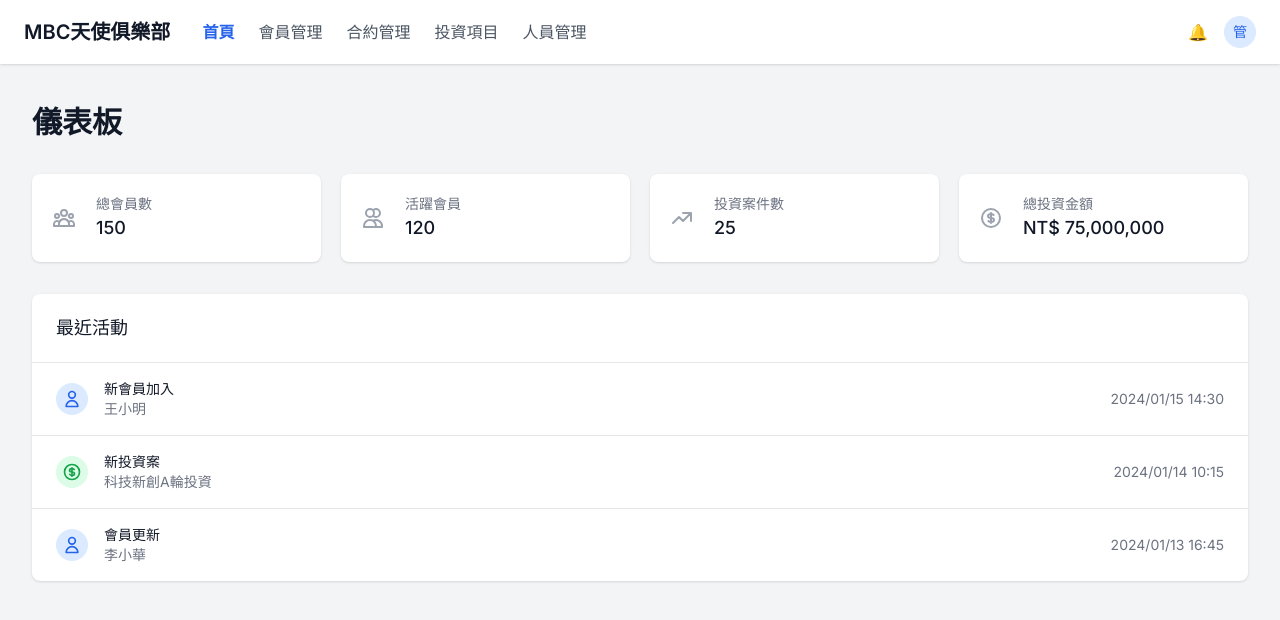
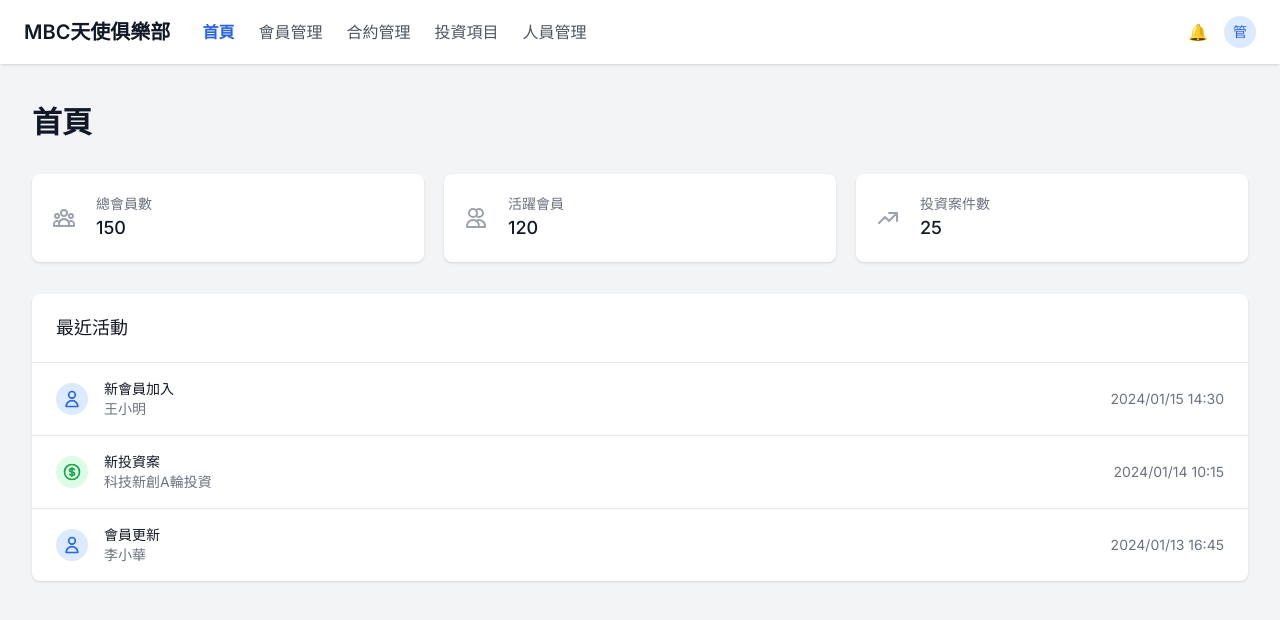
Before and after one commit to yyami731117tw/sum-crm, a Next.js app: page /dashboard in a window 1280 px wide. Shown: the top 620 px of the page. Built offline with nearby package versions, Linux system fonts and the light colour scheme.

Commit message:
refactor: 移除首頁投資金額統計

```diff
--- a/pages/dashboard.tsx
+++ b/pages/dashboard.tsx
@@ -8,7 +8,6 @@ interface DashboardStats {
   totalMembers: number
   activeMembers: number
   totalInvestments: number
-  totalAmount: number
   recentActivities: {
     id: string
     type: 'member' | 'investment'
@@ -24,7 +23,6 @@ const DashboardPage: NextPage = () => {
     totalMembers: 150,
     activeMembers: 120,
     totalInvestments: 25,
-    totalAmount: 75000000,
     recentActivities: [
       {
         id: '1',
@@ -53,7 +51,7 @@ const DashboardPage: NextPage = () => {
   return (
     <>
       <Head>
-        <title>儀表板 - MBC天使俱樂部</title>
+        <title>首頁 - MBC天使俱樂部</title>
       </Head>
       <div className="min-h-screen bg-gray-100">
         <DashboardNav />
@@ -62,14 +60,14 @@ const DashboardPage: NextPage = () => {
           <header>
             <div className="max-w-7xl mx-auto px-4 sm:px-6 lg:px-8">
               <h1 className="text-3xl font-bold leading-tight text-gray-900">
-                儀表板
+                首頁
               </h1>
             </div>
           </header>
           <main>
             <div className="max-w-7xl mx-auto sm:px-6 lg:px-8">
               {/* 統計卡片區 */}
-              <div className="mt-8 grid grid-cols-1 gap-5 sm:grid-cols-2 lg:grid-cols-4">
+              <div className="mt-8 grid grid-cols-1 gap-5 sm:grid-cols-2 lg:grid-cols-3">
                 <div className="bg-white overflow-hidden shadow rounded-lg">
                   <div className="p-5">
                     <div className="flex items-center">
@@ -135,28 +133,6 @@ const DashboardPage: NextPage = () => {
                     </div>
                   </div>
                 </div>
-
-                <div className="bg-white overflow-hidden shadow rounded-lg">
-                  <div className="p-5">
-                    <div className="flex items-center">
-                      <div className="flex-shrink-0">
-                        <svg className="h-6 w-6 text-gray-400" fill="none" stroke="currentColor" viewBox="0 0 24 24">
-                          <path strokeLinecap="round" strokeLinejoin="round" strokeWidth="2" d="M12 8c-1.657 0-3 .895-3 2s1.343 2 3 2 3 .895 3 2-1.343 2-3 2m0-8c1.11 0 2.08.402 2.599 1M12 8V7m0 1v8m0 0v1m0-1c-1.11 0-2.08-.402-2.599-1M21 12a9 9 0 11-18 0 9 9 0 0118 0z" />
-                        </svg>
-                      </div>
-                      <div className="ml-5 w-0 flex-1">
-                        <dl>
-                          <dt className="text-sm font-medium text-gray-500 truncate">
-                            總投資金額
-                          </dt>
-                          <dd className="text-lg font-medium text-gray-900">
-                            NT$ {stats.totalAmount.toLocaleString()}
-                          </dd>
-                        </dl>
-                      </div>
-                    </div>
-                  </div>
-                </div>
               </div>
 
               {/* 最近活動區 */}
```
